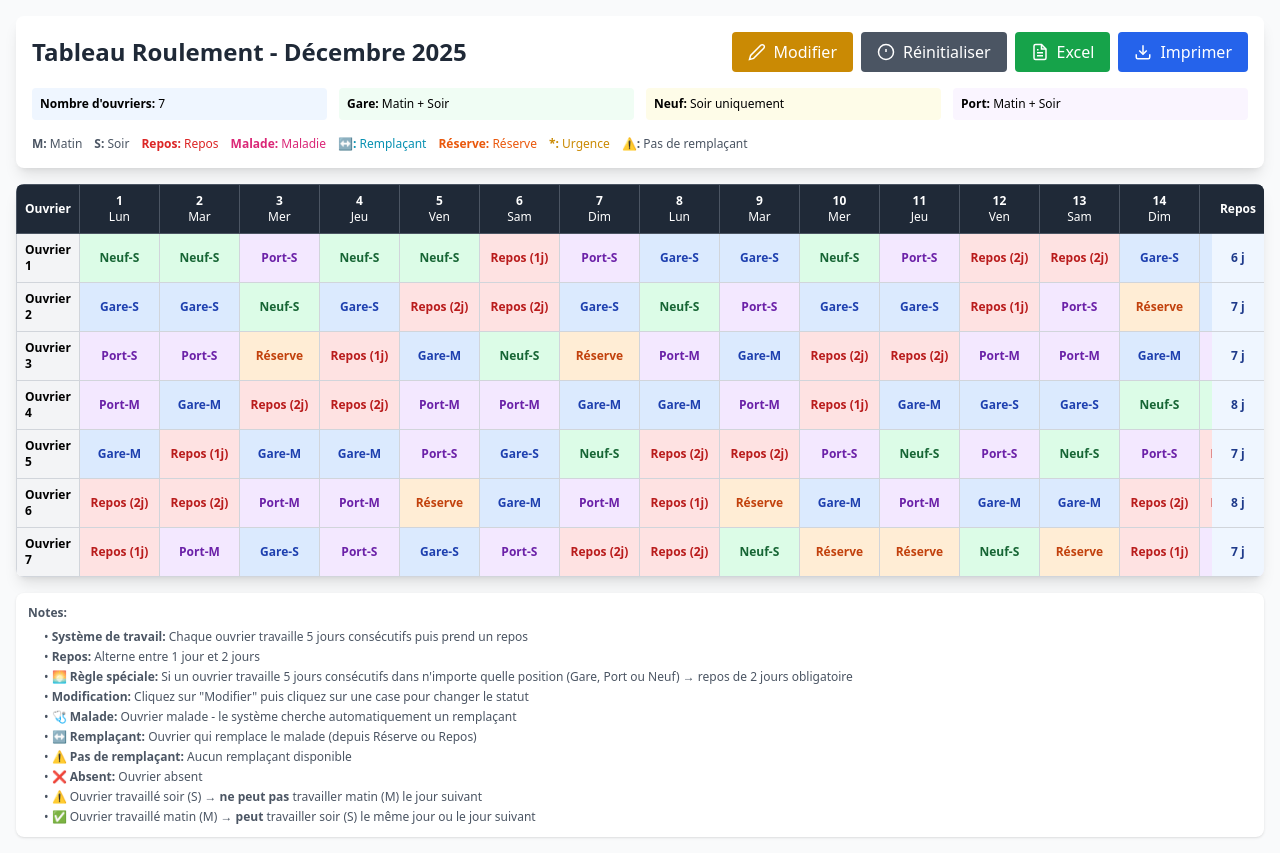
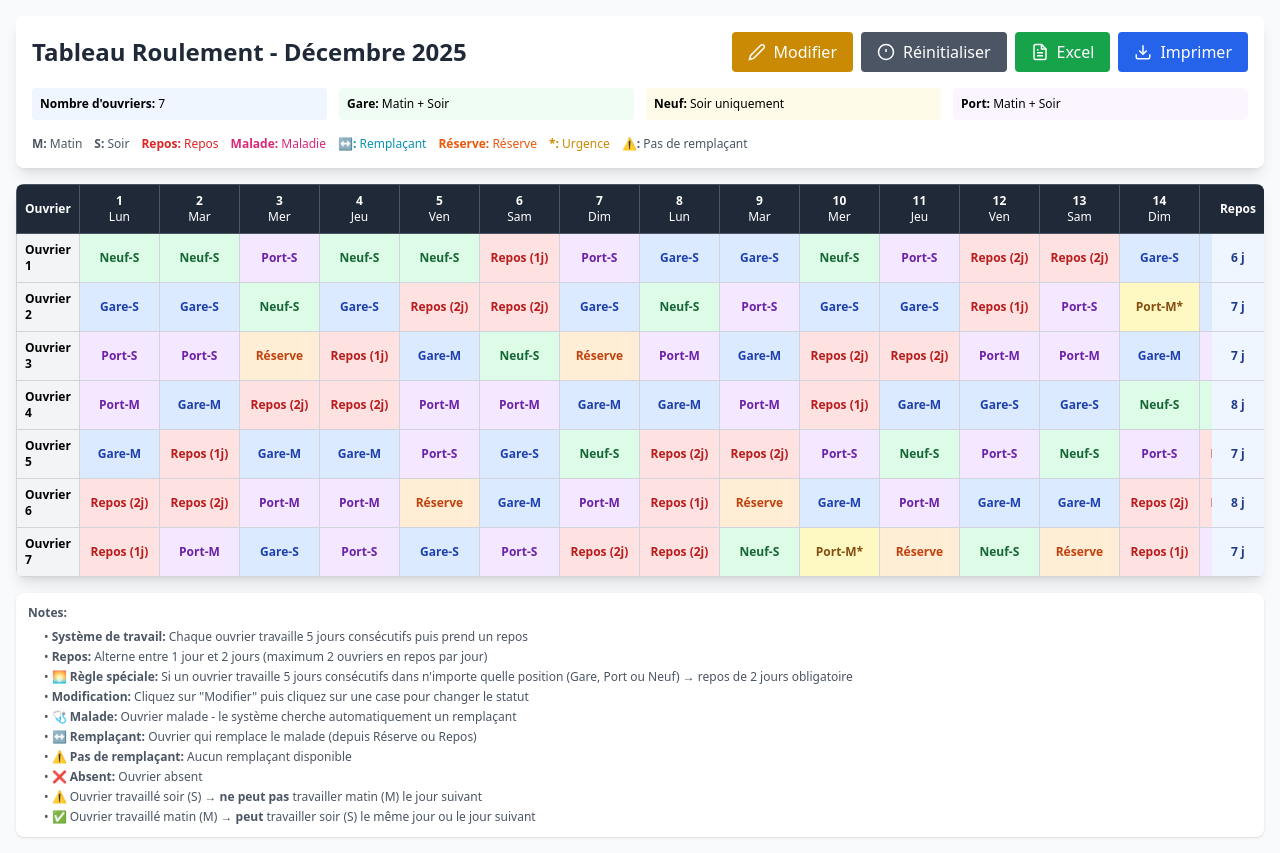
Before and after one commit to walidelhachimi96-create/roulementdecembre, a plain HTML site: page index.html in a window 1280 px wide. Drawn offline with nearby package versions, Linux system fonts and the light colour scheme.

Commit message:
Update index.html

```diff
--- a/index.html
+++ b/index.html
@@ -63,10 +63,9 @@
                 const schedule = [];
                 const daysInMonth = 31;
 
-                // Use a fixed seed for consistent randomization
-                let seed = 12345;
+                // Use seed based on timestamp for truly random reset
+                let seed = useSeed ? 12345 : Date.now();
                 const seededRandom = () => {
-                    if (!useSeed) return Math.random();
                     seed = (seed * 9301 + 49297) % 233280;
                     return seed / 233280;
                 };
@@ -172,6 +171,40 @@
                         const workerIdx = remainingForAfternoon[i];
                         const pos = afternoonPositions[i];
                         daySchedule.workers[workerIdx] = pos;
+                        workerCycles[workerIdx].assignments[pos]++;
+                        workerCycles[workerIdx].totalDaysWorked++;
+                        workerCycles[workerIdx].lastShift = pos;
+                        workerCycles[workerIdx].consecutiveMornings++;
+                    }
+
+                    // Ensure all positions are filled
+                    const allPositions = [...morningPositions, ...afternoonPositions];
+                    const assignedPositions = new Set();
+
+                    for (let w = 0; w < 7; w++) {
+                        if (daySchedule.workers[w] && allPositions.includes(daySchedule.workers[w])) {
+                            assignedPositions.add(daySchedule.workers[w]);
+                        }
+                    }
+
+                    // Fill missing positions with available workers (including from reserve)
+                    const missingPositions = allPositions.filter(pos => !assignedPositions.has(pos));
+                    const workersInReserve = availableWorkers.filter(w => !daySchedule.workers[w]);
+
+                    for (let i = 0; i < missingPositions.length && i < workersInReserve.length; i++) {
+                        const pos = missingPositions[i];
+                        const workerIdx = workersInReserve[i];
+
+                        // Check if it's a morning position and worker worked afternoon yesterday
+                        const isMorning = pos.includes('M');
+                        const workedAfternoonYesterday = workerCycles[workerIdx].lastShift && workerCycles[workerIdx].lastShift.includes('S');
+
+                        if (isMorning && workedAfternoonYesterday) {
+                            daySchedule.workers[workerIdx] = pos + '*';
+                        } else {
+                            daySchedule.workers[workerIdx] = pos;
+                        }
+
                         workerCycles[workerIdx].assignments[pos]++;
                         workerCycles[workerIdx].totalDaysWorked++;
                         workerCycles[workerIdx].lastShift = pos;
@@ -434,7 +467,7 @@
                     e('strong', null, 'Notes:'),
                     e('ul', { className: 'ml-4 mt-2 space-y-1' },
                         e('li', null, '• ', e('strong', null, 'Système de travail: '), 'Chaque ouvrier travaille 5 jours consécutifs puis prend un repos'),
-                        e('li', null, '• ', e('strong', null, 'Repos: '), 'Alterne entre 1 jour et 2 jours'),
+                        e('li', null, '• ', e('strong', null, 'Repos: '), 'Alterne entre 1 jour et 2 jours (maximum 2 ouvriers en repos par jour)'),
                         e('li', null, '• 🌅 ', e('strong', null, 'Règle spéciale: '), 'Si un ouvrier travaille 5 jours consécutifs dans n\'importe quelle position (Gare, Port ou Neuf) → repos de 2 jours obligatoire'),
                         e('li', null, '• ', e('strong', null, 'Modification: '), 'Cliquez sur "Modifier" puis cliquez sur une case pour changer le statut'),
                         e('li', null, '• 🩺 ', e('strong', null, 'Malade: '), 'Ouvrier malade - le système cherche automatiquement un remplaçant'),
```
